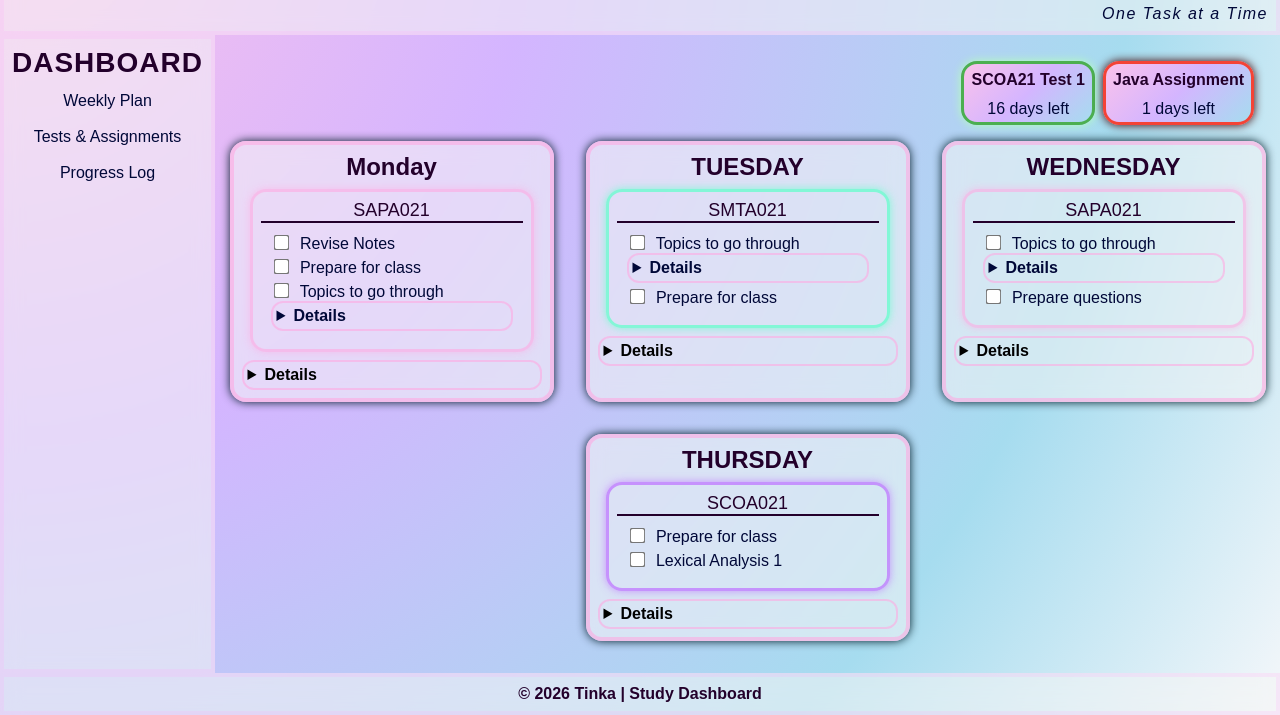
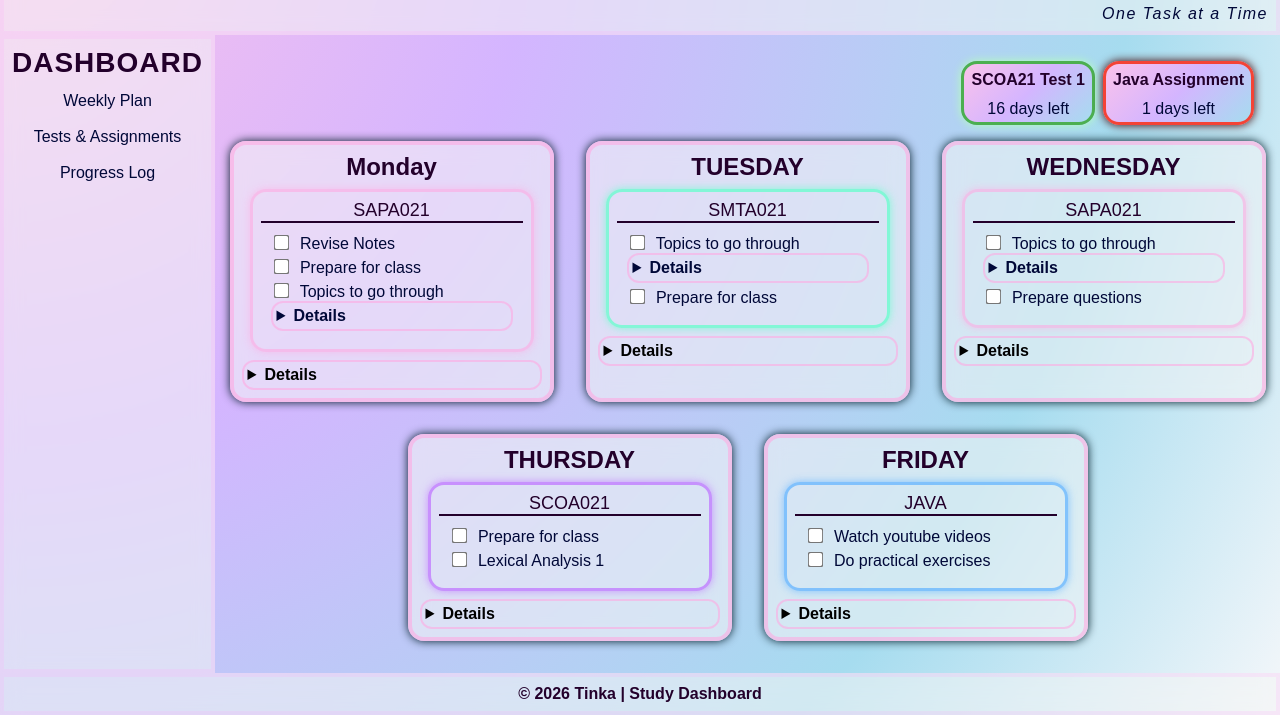
Before and after one commit to Tinka-Codes/study-dashboard, a plain HTML site: page index.html in a window 1280 px wide. Shown: the part 85-800 px from the top of the page. Drawn offline with Linux system fonts and the light colour scheme.

Commit message:
add thursday and friday card with module section

```diff
--- a/index.html
+++ b/index.html
@@ -291,12 +291,14 @@
                           <p>4 Infinite series: Convergence and Divergence</p>
                           <p>- 4.2 Preliminaries</p>
                           <p>- 4.3 Tests for Convergence and divergence</p>
+                        </details>
                       </li>
                       <li class="task-item">
                         <input type="checkbox" id="task21" />Practice questions
                       </li>
                       <li class="task-item">
-                        <input type="checkbox" id="task22" />Do an overview of unit 5 "Power Series"
+                        <input type="checkbox" id="task22" />Do an overview of
+                        unit 5 "Power Series"
                       </li>
                     </ul>
                   </div>
@@ -310,7 +312,64 @@
                     <div class="module-title">JAVA</div>
                     <ul class="module-tasks">
                       <li class="task-item">
-                        <input type="checkbox" id="task13" />Do simple exercises
+                        <input type="checkbox" id="task23" />Do simple exercises
+                      </li>
+                    </ul>
+                  </div>
+                </div>
+              </details>
+              <!---->
+            </div>
+          </div>
+          <!---->
+
+          <!--FRIDAY-->
+          <div class="card">
+            <div class="card-title">FRIDAY</div>
+            <div class="card-content">
+              <!--JAVA-->
+              <div class="module">
+                <div class="module-section-java">
+                  <div class="module-title">JAVA</div>
+                  <ul class="module-tasks">
+                    <li class="task-item">
+                      <input type="checkbox" id="task24" /> Watch youtube videos
+                    </li>
+                    <li class="task-item">
+                      <input type="checkbox" id="task25" /> Do practical
+                      exercises
+                    </li>
+                  </ul>
+                </div>
+              </div>
+
+              <!---->
+
+              <!--WEB DEVELOPMENT-->
+              <details>
+                <summary>Details</summary>
+                <div class="module">
+                  <div class="module-section-web">
+                    <div class="module-title">WEB PROJECT</div>
+                    <ul class="module-tasks">
+                      <li class="task-item">
+                        <input type="checkbox" id="task26" /> Do research on
+                        Marvish's project
+                      </li>
+                    </ul>
+                  </div>
+                </div>
+
+                <!---->
+
+                <!--JAVA-->
+                <div class="module">
+                  <div class="module-section-sapa021">
+                    <div class="module-title">SAPA021</div>
+                    <ul class="module-tasks">
+                      <li class="task-item">
+                        <input type="checkbox" id="task27" /> Practice with
+                        tutorial questions
                       </li>
                     </ul>
                   </div>
```
